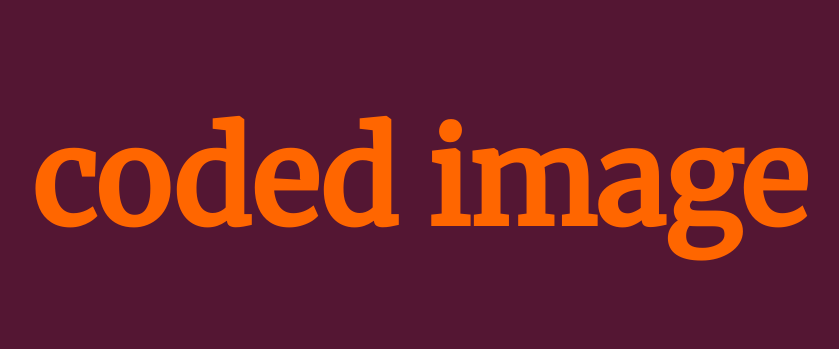
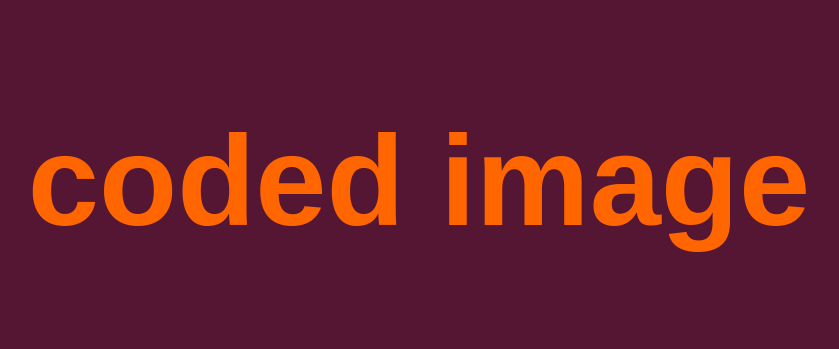
Before and after one commit to AlanAdamson/CodedImage, a website: page index.html in a window 1280 px wide. Shown: the part 220-569 px from the top of the page, without its empty margins (221-1060 px from the left). Drawn offline with Linux system fonts and the light colour scheme.

Commit message:
Update index.html

```diff
--- a/index.html
+++ b/index.html
@@ -2,7 +2,7 @@
 <html>
   <head>
     <meta charset="utf-8">
-    <link href="https://fonts.googleapis.com/css?family=Merriweather" rel="stylesheet">
+    <link href="https://fonts.googleapis.com/css?family=Noto+Serif" rel="stylesheet">
     <link rel="stylesheet" href="style.css" />
     <title>coded image</title>
   </head>
```
